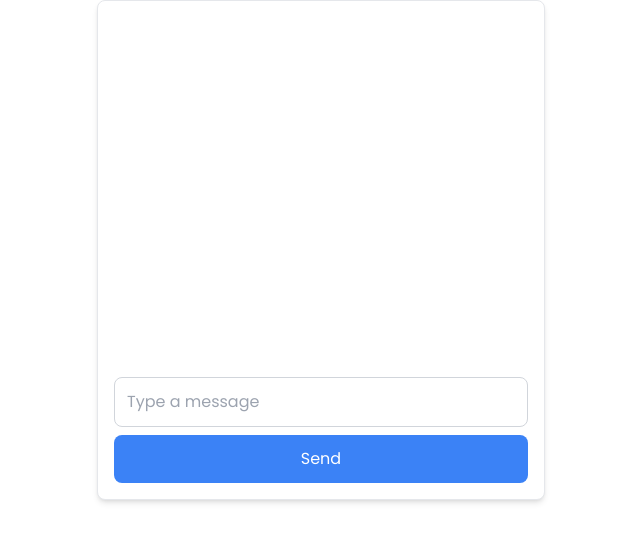
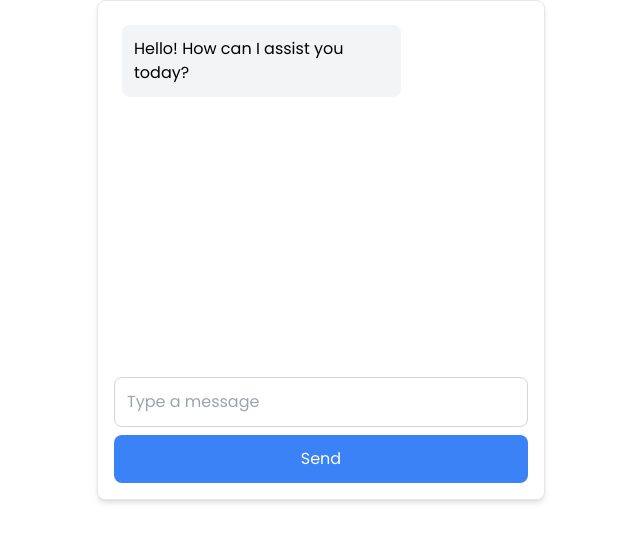
Before and after one commit to dclairvoyance/GarudaHacks5, a React (Vite) app in the folder frontend/: page /consultation in a window 1280 px wide. Shown: the top 542 px of the page, without its empty margins (319-959 px from the left). Built offline with nearby package versions, Linux system fonts and the light colour scheme.

Commit message:
feat: initial chat

```diff
--- a/frontend/src/pages/Chatbot.tsx
+++ b/frontend/src/pages/Chatbot.tsx
@@ -10,11 +10,17 @@ interface Message {
 const ChatBot: React.FC = () => {
   const initialPrompt: Message = {
     id: 0,
+    role: "user",
+    content: "<prompt>", // TODO: add prompt
+  };
+
+  const initialMessage: Message = {
+    id: 1,
     role: "assistant",
     content: "Hello! How can I assist you today?",
   };
 
-  const [messages, setMessages] = useState<Message[]>([]);
+  const [messages, setMessages] = useState<Message[]>([initialMessage]);
   const [input, setInput] = useState<string>("");
 
   const handleInputChange = (e: ChangeEvent<HTMLInputElement>) => {
```
